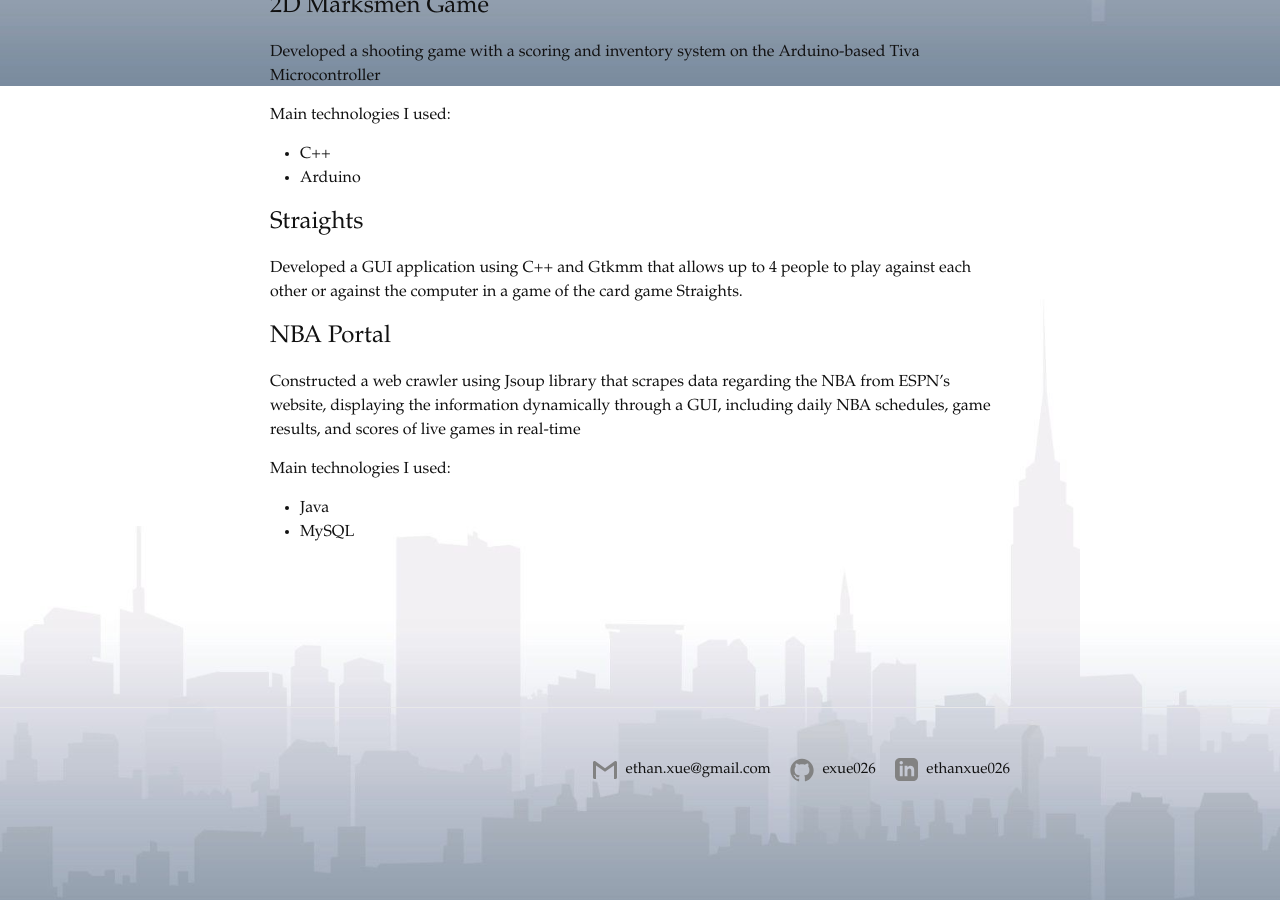
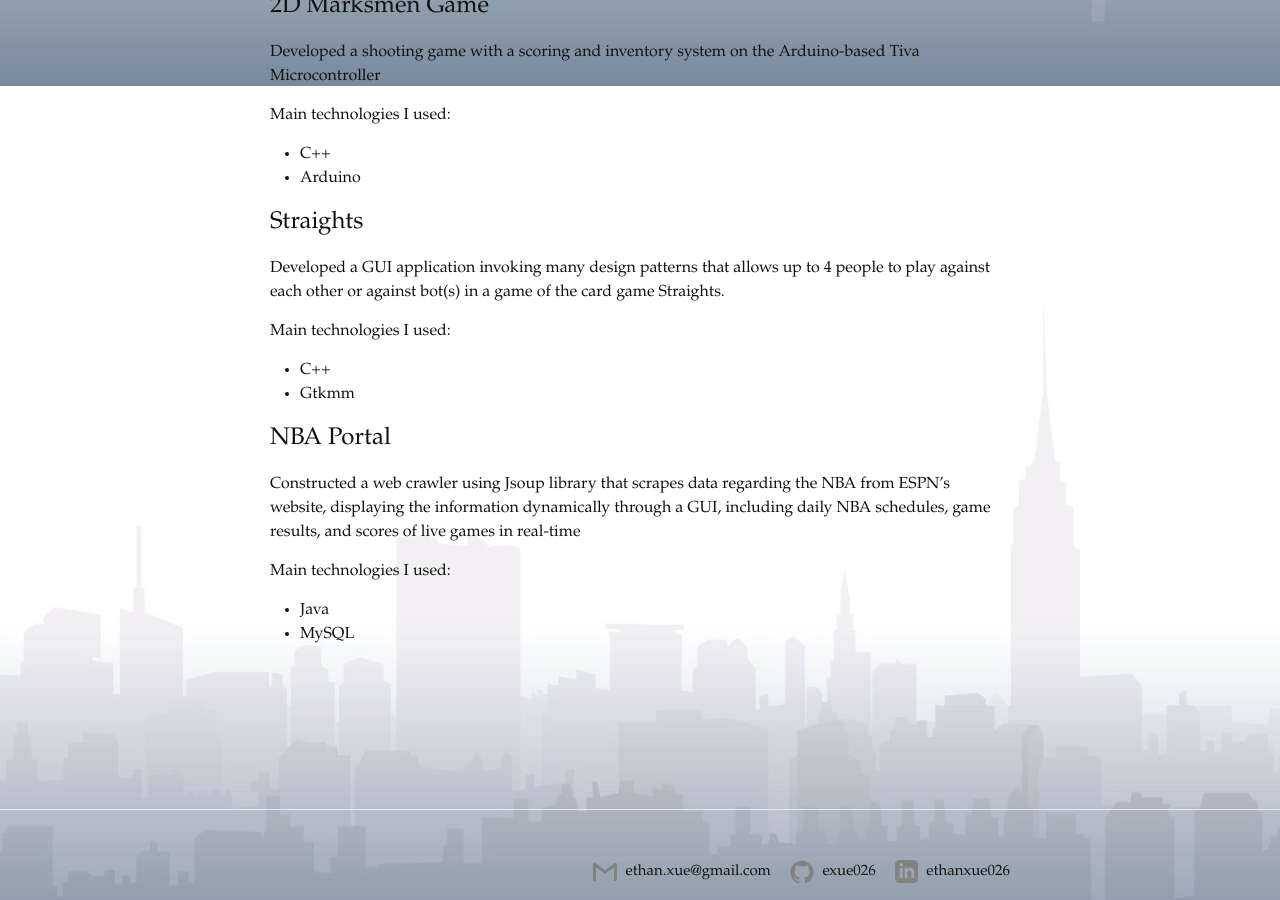
Before and after one commit to exue026/mysite, a Jekyll site: the page built from index.md, in a window 1280 px wide and 900 px high, scrolled down 3514 px. Built offline with Jekyll 4.4.1, drawn with Linux system fonts in a browser that asks for light colours; our own code applies the rules of GitHub Pages for plain Markdown files.

Commit message:
more changes

```diff
--- a/index.md
+++ b/index.md
@@ -123,7 +123,11 @@ Main technologies I used:
 
 ## Straights
 
-Developed a GUI application using C++ and Gtkmm that allows up to 4 people to play against each other or against the computer in a game of the card game Straights.
+Developed a GUI application invoking many design patterns that allows up to 4 people to play against each other or against bot(s) in a game of the card game Straights.
+
+Main technologies I used:
+* C++
+* Gtkmm
 
 ## NBA Portal
 
```
